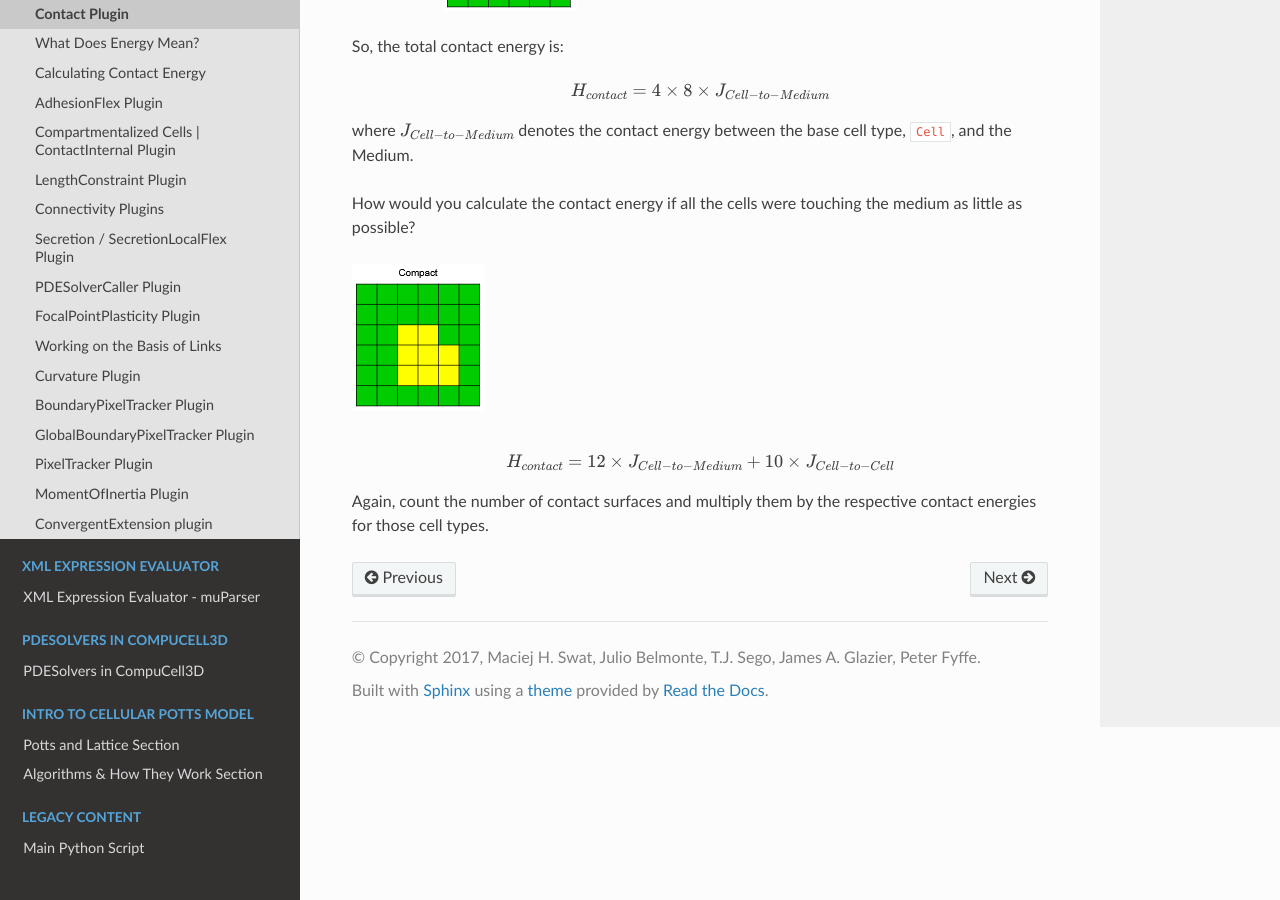
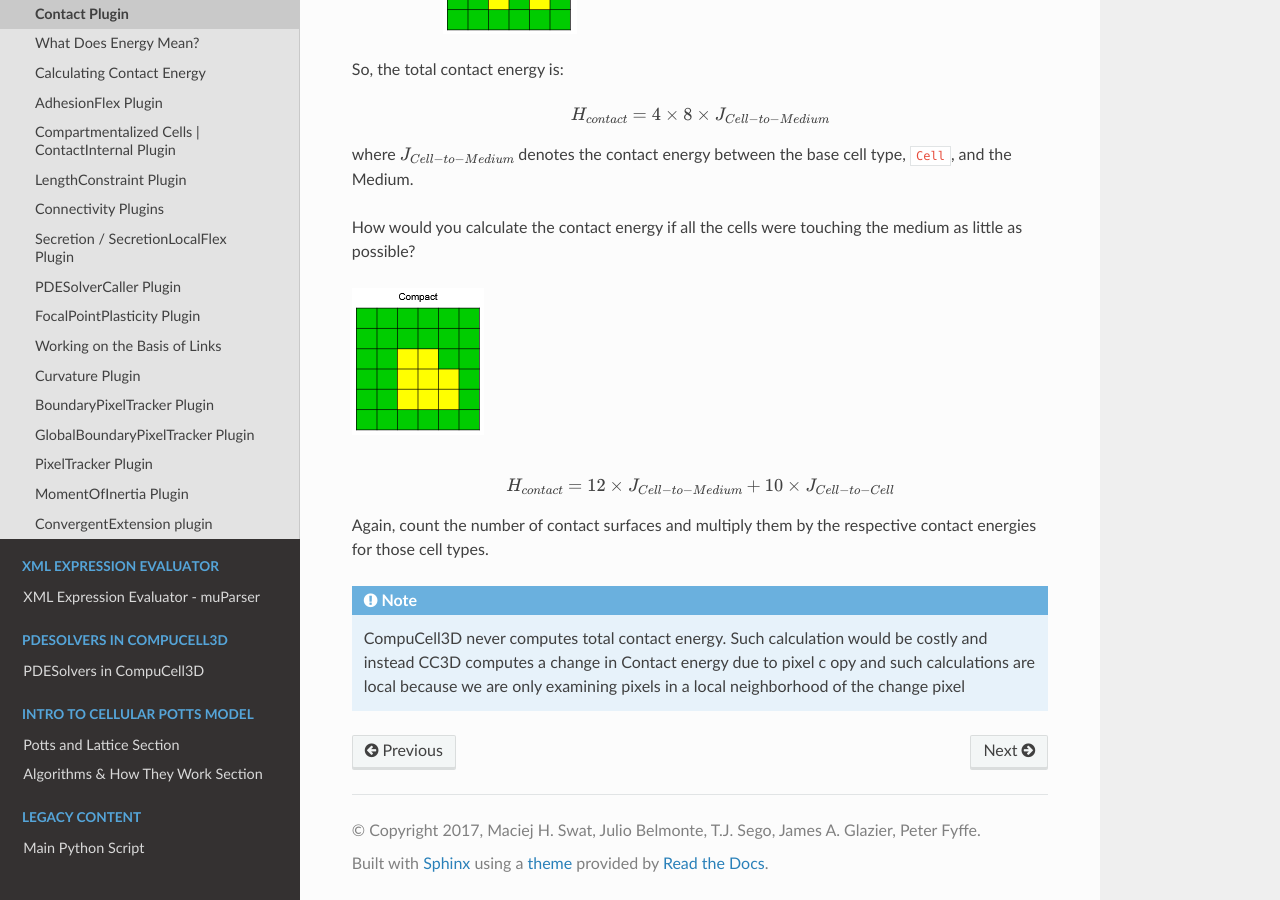
Before and after one commit to CompuCell3D/PythonScriptingManual, a Sphinx documentation site: the page built from docs/contact_plugin.rst, in a window 1280 px wide and 900 px high, scrolled down 2319 px. Built offline with Sphinx 7.4.7 and the Read the Docs theme 2.0.0, drawn with Linux system fonts in a browser that asks for light colours; pages that are not in the unit, such as notebooks, are missing from menus; some of the changed text lies outside the part shown.

Commit message:
adding a bit of explanatory text to contact_plugin.rst

```diff
--- a/docs/contact_plugin.rst
+++ b/docs/contact_plugin.rst
@@ -87,7 +87,8 @@
 
 In the above formula, we need to differentiate between cell types and
 cell IDs. This formula shows that cell types and cell IDs **are not the
-same**. The ``Contact`` plugin in the ``.xml`` file, defines the energy per unit
+same** and the expression in parentheses involving delta function ensures that we do not included contact surfaces
+of voxels that belong to the same cell. The ``Contact`` plugin in the ``.xml`` file, defines the energy per unit
 area of contact between cells of different types (:math:`J\left ( \tau_{\sigma(i)},\tau_{\sigma(j)} \right )`) and the interaction
 range ``NeighborOrder`` of the contact:
 
@@ -143,5 +144,9 @@
 
 Again, count the number of contact surfaces and multiply them by the respective contact energies for those cell types.
 
+.. note::
+
+    CompuCell3D never computes total contact energy. Such calculation would be costly and instead CC3D computes a change in Contact energy due to pixel c opy and such calculations are local because we are only examining pixels in a local neighborhood of the change pixel
+
 .. |Play| image:: images/icons/play.png
    :height: 14px
```
